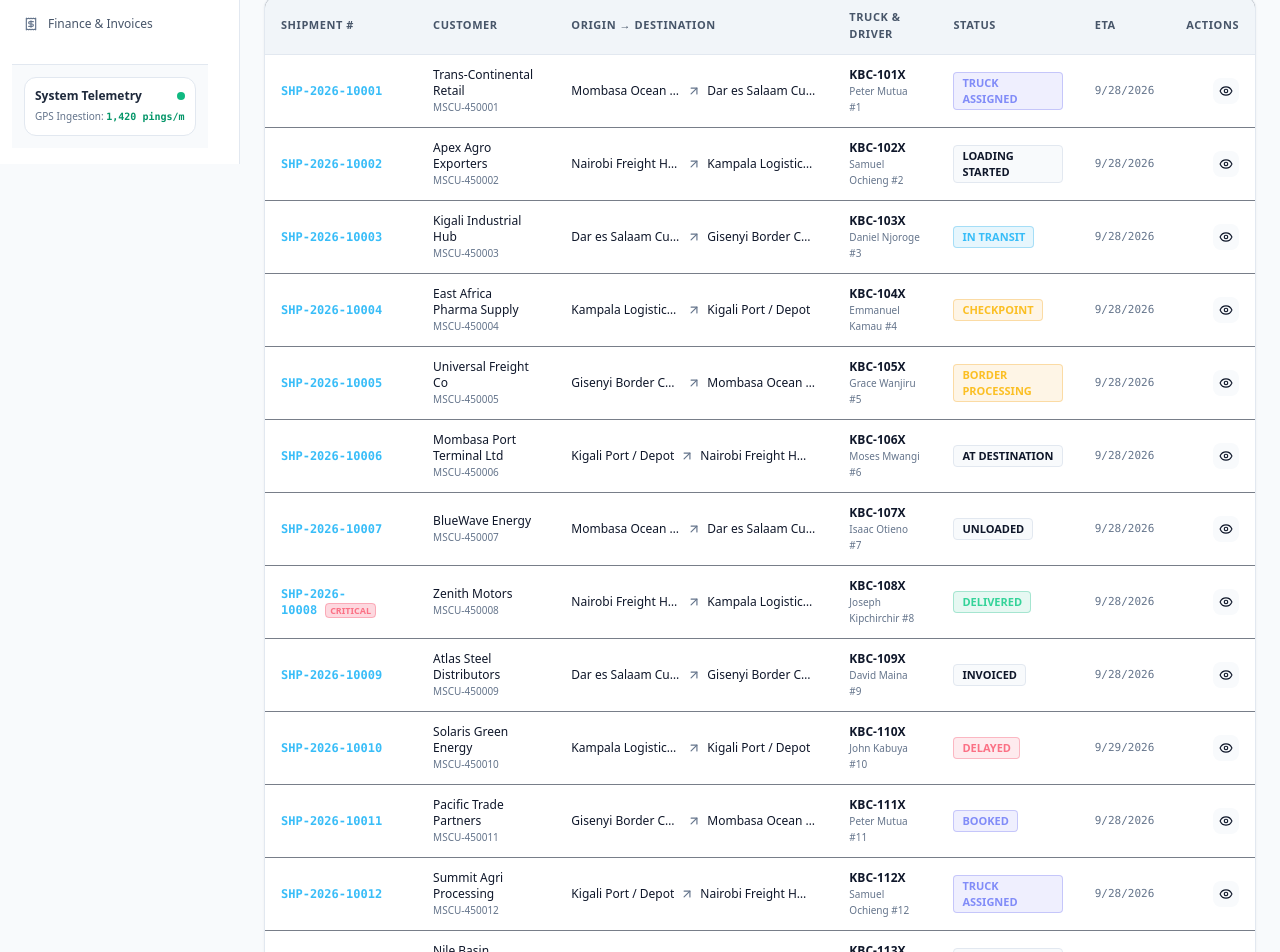
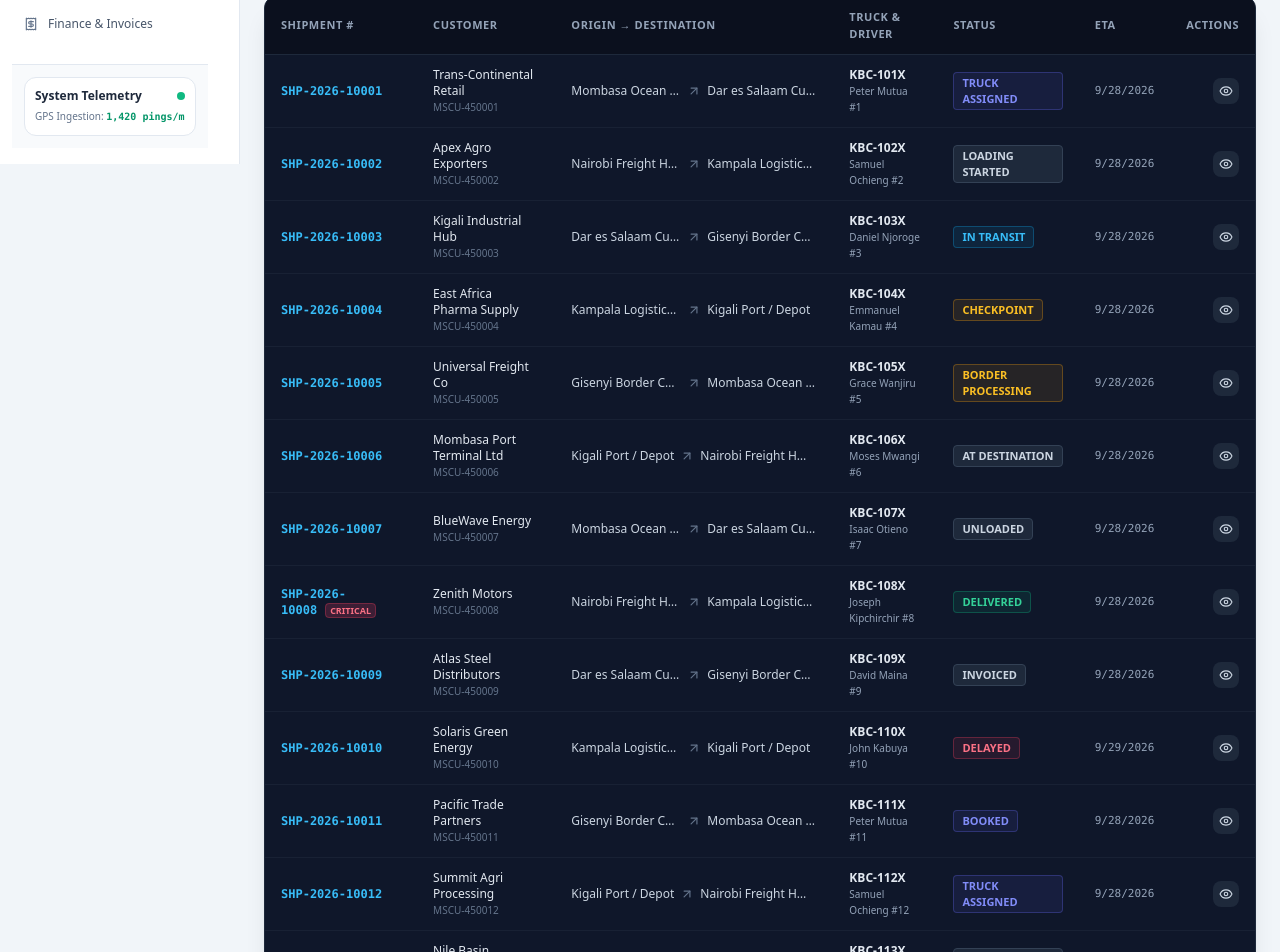
Before and after one commit to chakradhartatikonda27-art/dp-world-crm, a Next.js app: page / in a window 1280 px wide. Shown: the part 700-1652 px from the top of the page. Built offline with nearby package versions, Linux system fonts and the light colour scheme.

Commit message:
Fix root cause of white background box override by migrating to native Tailwind dark mode class strategy

```diff
--- a/src/app/globals.css
+++ b/src/app/globals.css
@@ -4,9 +4,9 @@
 @tailwind utilities;
 
 :root {
-  --foreground-rgb: 255, 255, 255;
-  --background-start-rgb: 15, 23, 42;
-  --background-end-rgb: 9, 13, 22;
+  --foreground-rgb: 15, 23, 42;
+  --background-start-rgb: 248, 250, 252;
+  --background-end-rgb: 241, 245, 249;
 }
 
 html, body {
@@ -16,8 +16,6 @@ html, body {
 }
 
 body {
-  color: rgb(var(--foreground-rgb));
-  background: #0b1120;
   font-family: -apple-system, BlinkMacSystemFont, "Segoe UI", Roboto, Helvetica, Arial, sans-serif;
   position: relative;
 }
@@ -29,26 +27,38 @@ body {
 }
 
 ::-webkit-scrollbar-track {
-  background: #0f172a;
+  background: transparent;
 }
 
 ::-webkit-scrollbar-thumb {
-  background: #1e293b;
+  background: #cbd5e1;
   border-radius: 3px;
 }
 
-::-webkit-scrollbar-thumb:hover {
+.dark ::-webkit-scrollbar-thumb {
   background: #334155;
 }
 
 .leaflet-container {
   width: 100%;
   height: 100%;
+  background: #f1f5f9 !important;
+  border-radius: 0.75rem;
+}
+
+.dark .leaflet-container {
   background: #0f172a !important;
-  border-radius: 0.5rem;
 }
 
 .leaflet-popup-content-wrapper {
+  background: #ffffff !important;
+  color: #0f172a !important;
+  border: 1px solid #cbd5e1;
+  box-shadow: 0 10px 15px -3px rgba(0, 0, 0, 0.1);
+  border-radius: 0.75rem;
+}
+
+.dark .leaflet-popup-content-wrapper {
   background: #1e293b !important;
   color: #f8fafc !important;
   border: 1px solid #334155;
@@ -56,109 +66,9 @@ body {
 }
 
 .leaflet-popup-tip {
+  background: #ffffff !important;
+}
+
+.dark .leaflet-popup-tip {
   background: #1e293b !important;
 }
-
-/* ==========================================================================
-   Light / White Background Theme Overrides
-   ========================================================================== */
-.theme-light {
-  color: #0f172a;
-  background-color: #f8fafc;
-}
-
-.theme-light .bg-slate-950,
-.theme-light .bg-slate-900,
-.theme-light .bg-slate-850 {
-  background-color: #ffffff !important;
-  color: #0f172a;
-  border-color: #e2e8f0;
-  box-shadow: 0 1px 3px 0 rgba(0, 0, 0, 0.05), 0 1px 2px -1px rgba(0, 0, 0, 0.05);
-}
-
-.theme-light .bg-slate-800,
-.theme-light .bg-slate-800\/80,
-.theme-light .bg-slate-800\/50,
-.theme-light .bg-slate-800\/60,
-.theme-light .bg-slate-950\/40 {
-  background-color: #f8fafc !important;
-  color: #1e293b;
-  border-color: #e2e8f0;
-}
-
-.theme-light .text-slate-100,
-.theme-light .text-slate-200,
-.theme-light .text-slate-300 {
-  color: #0f172a !important;
-}
-
-.theme-light .text-slate-400,
-.theme-light .text-slate-500 {
-  color: #64748b !important;
-}
-
-.theme-light .border-slate-800,
-.theme-light .border-slate-700,
-.theme-light .border-slate-800\/60 {
-  border-color: #e2e8f0 !important;
-}
-
-.theme-light th {
-  background-color: #f1f5f9 !important;
-  color: #475569 !important;
-  border-bottom: 1px solid #e2e8f0 !important;
-}
-
-.theme-light tr:hover {
-  background-color: #f8fafc !important;
-}
-
-.theme-light td {
-  border-color: #f1f5f9 !important;
-}
-
-/* Retain white text on solid buttons, text-white elements & badges */
-.theme-light .text-white,
-.theme-light .text-white *,
-.theme-light .bg-sky-600,
-.theme-light .bg-sky-500,
-.theme-light .bg-indigo-600,
-.theme-light .bg-emerald-600,
-.theme-light .bg-rose-600 {
-  color: #ffffff !important;
-}
-
-.theme-light .bg-sky-600 *,
-.theme-light .bg-sky-500 *,
-.theme-light .bg-indigo-600 *,
-.theme-light .bg-emerald-600 *,
-.theme-light .bg-rose-600 * {
-  color: #ffffff !important;
-}
-
-.theme-light input,
-.theme-light select,
-.theme-light textarea {
-  background-color: #ffffff !important;
-  color: #0f172a !important;
-  border-color: #cbd5e1 !important;
-}
-
-.theme-light input::placeholder {
-  color: #94a3b8 !important;
-}
-
-/* Map adjustments in light theme */
-.theme-light .leaflet-container {
-  background: #f1f5f9 !important;
-}
-
-.theme-light .leaflet-popup-content-wrapper {
-  background: #ffffff !important;
-  color: #0f172a !important;
-  border: 1px solid #cbd5e1;
-}
-
-.theme-light .leaflet-popup-tip {
-  background: #ffffff !important;
-}
--- a/src/context/ThemeContext.tsx
+++ b/src/context/ThemeContext.tsx
@@ -24,6 +24,11 @@ export const ThemeProvider: React.FC<{ children: React.ReactNode }> = ({ childre
       const saved = localStorage.getItem('logios_theme') as Theme;
       if (saved === 'dark' || saved === 'light') {
         setThemeState(saved);
+        if (saved === 'dark') {
+          document.documentElement.classList.add('dark');
+        } else {
+          document.documentElement.classList.remove('dark');
+        }
       }
     } catch (e) {}
   }, []);
@@ -33,6 +38,11 @@ export const ThemeProvider: React.FC<{ children: React.ReactNode }> = ({ childre
     try {
       localStorage.setItem('logios_theme', t);
     } catch (e) {}
+    if (t === 'dark') {
+      document.documentElement.classList.add('dark');
+    } else {
+      document.documentElement.classList.remove('dark');
+    }
   };
 
   const toggleTheme = () => {
@@ -41,7 +51,13 @@ export const ThemeProvider: React.FC<{ children: React.ReactNode }> = ({ childre
 
   return (
     <ThemeContext.Provider value={{ theme, toggleTheme, setTheme }}>
-      <div className={theme === 'light' ? 'theme-light bg-slate-100 text-slate-900 min-h-screen' : 'theme-dark bg-slate-950 text-slate-100 min-h-screen'}>
+      <div
+        className={
+          theme === 'dark'
+            ? 'dark theme-dark bg-slate-950 text-slate-100 min-h-screen'
+            : 'theme-light bg-slate-100 text-slate-900 min-h-screen'
+        }
+      >
         {children}
       </div>
     </ThemeContext.Provider>
```
